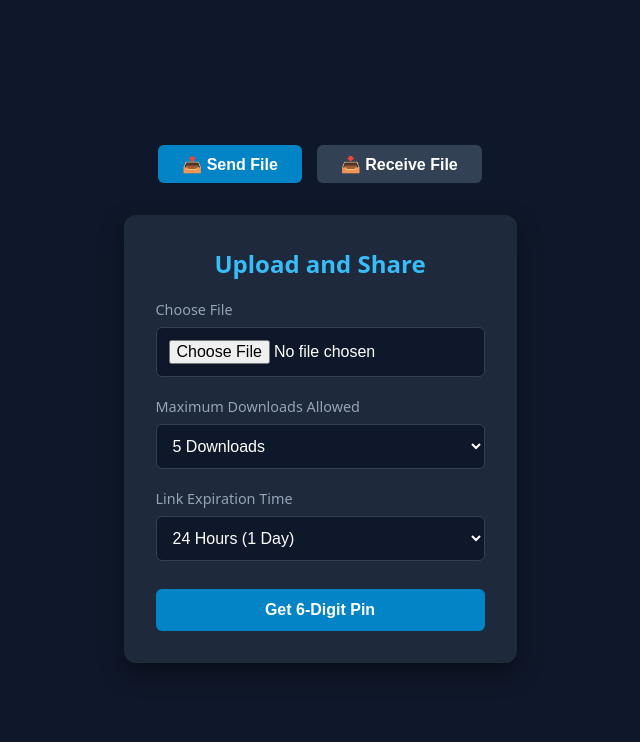
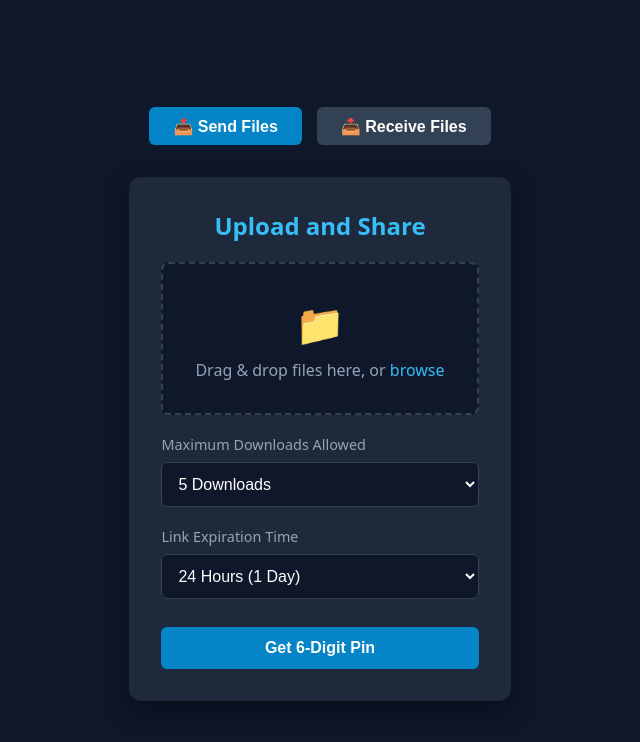
Before and after one commit to TejashwiniDonoju/secure-file-share, a React (Vite) app in the folder frontend/: page / in a window 1280 px wide. Shown: the top 742 px of the page, without its empty margins (320-960 px from the left). Built offline with nearby package versions, Linux system fonts and the light colour scheme.

Commit message:
feat: added drag-and-drop, multi-file zipping and quick-links

```diff
--- a/frontend/src/App.jsx
+++ b/frontend/src/App.jsx
@@ -4,24 +4,22 @@ import React, { useState, useEffect } from 'react';
 const BACKEND_URL = "https://secure-share-backend-gxc5.onrender.com";
 
 export default function App() {
-  const [activeTab, setActiveTab] = useState('send'); // 'send' or 'receive'
+  const [activeTab, setActiveTab] = useState('send');
+
+  // Feature 5: Automatically catch a Pin query parameter on page load
+  useEffect(() => {
+    const params = new URLSearchParams(window.location.search);
+    const urlPin = params.get('pin');
+    if (urlPin && urlPin.length === 6) {
+      setActiveTab('receive');
+    }
+  }, []);
 
   return (
     <div className="app-container" style={{ padding: '20px' }}>
-      {/* Universal Segmented Navigation Control */}
       <div style={{ display: 'flex', justifyContent: 'center', gap: '15px', marginBottom: '2rem' }}>
-        <button
-          onClick={() => setActiveTab('send')}
-          style={{ width: 'auto', background: activeTab === 'send' ? '#0284c7' : '#334155', padding: '0.6rem 1.5rem' }}
-        >
-          📤 Send File
-        </button>
-        <button
-          onClick={() => setActiveTab('receive')}
-          style={{ width: 'auto', background: activeTab === 'receive' ? '#0284c7' : '#334155', padding: '0.6rem 1.5rem' }}
-        >
-          📥 Receive File
-        </button>
+        <button onClick={() => { window.history.pushState({}, '', '/'); setActiveTab('send'); }} style={{ width: 'auto', background: activeTab === 'send' ? '#0284c7' : '#334155', padding: '0.6rem 1.5rem' }}>📤 Send Files</button>
+        <button onClick={() => setActiveTab('receive')} style={{ width: 'auto', background: activeTab === 'receive' ? '#0284c7' : '#334155', padding: '0.6rem 1.5rem' }}>📥 Receive Files</button>
       </div>
 
       {activeTab === 'send' ? <SendView /> : <ReceiveView />}
@@ -30,24 +28,54 @@ export default function App() {
 }
 
 /**
- * 📤 SENDER MODE PANEL
+ * 📤 UPGRADED SENDER PANEL (Drag-and-Drop & Multi-File Support)
  */
 function SendView() {
-  const [file, setFile] = useState(null);
+  const [files, setFiles] = useState([]); // Feature 4: Array for multiple files
   const [downloadLimit, setDownloadLimit] = useState(5);
   const [expiryHours, setExpiryHours] = useState(24);
   const [outputPin, setOutputPin] = useState('');
+  const [isDragging, setIsDragging] = useState(false);
   const [error, setError] = useState('');
   const [loading, setLoading] = useState(false);
 
+  // Feature 2: Drag and Drop Handlers
+  const handleDragOver = (e) => {
+    e.preventDefault();
+    setIsDragging(true);
+  };
+
+  const handleDragLeave = () => {
+    setIsDragging(false);
+  };
+
+  const handleDrop = (e) => {
+    e.preventDefault();
+    setIsDragging(false);
+    if (e.dataTransfer.files) {
+      setFiles([...files, ...Array.from(e.dataTransfer.files)]);
+    }
+  };
+
+  const handleFileSelect = (e) => {
+    if (e.target.files) {
+      setFiles([...files, ...Array.from(e.target.files)]);
+    }
+  };
+
+  const removeFile = (indexToRemove) => {
+    setFiles(files.filter((_, idx) => idx !== indexToRemove));
+  };
+
   const handleUpload = async (e) => {
     e.preventDefault();
-    if (!file) return setError('Please select a file.');
+    if (files.length === 0) return setError('Please select at least one file.');
     setError('');
     setLoading(true);
 
     const formData = new FormData();
-    formData.append('file', file);
+    // Append all selected files to the same payload key name
+    files.forEach((file) => formData.append('files', file));
     formData.append('downloadLimit', downloadLimit);
     formData.append('expiryHours', expiryHours);
 
@@ -63,33 +91,72 @@ function SendView() {
     }
   };
 
+  // Feature 5: Quick-Link generator
+  const getQuickLink = () => `${window.location.origin}/?pin=${outputPin}`;
+
   return (
-    <div className="card">
+    <div className="card" style={{ maxWidth: '520px' }}>
       <h2>Upload and Share</h2>
       {error && <div className="error-box">{error}</div>}
 
       {!outputPin ? (
         <form onSubmit={handleUpload}>
-          <div className="form-group"><label>Choose File</label>
-            <input type="file" onChange={(e) => setFile(e.target.files[0])} required /></div>
+          {/* Drag & Drop Zone */}
+          <div
+            onDragOver={handleDragOver}
+            onDragLeave={handleDragLeave}
+            onDrop={handleDrop}
+            style={{
+              border: isDragging ? '2px dashed #38bdf8' : '2px dashed #334155',
+              background: isDragging ? 'rgba(56, 189, 248, 0.05)' : '#0f172a',
+              padding: '2rem', borderRadius: '8px', textAlign: 'center', cursor: 'pointer', marginBottom: '1.25rem'
+            }}
+            onClick={() => document.getElementById('multi-file-input').click()}
+          >
+            <span style={{ fontSize: '2.5rem', display: 'block', marginBottom: '0.5rem' }}>📁</span>
+            <p style={{ margin: 0, color: '#94a3b8' }}>Drag & drop files here, or <span style={{ color: '#38bdf8' }}>browse</span></p>
+            <input id="multi-file-input" type="file" multiple onChange={handleFileSelect} style={{ display: 'none' }} />
+          </div>
+
+          {/* Selected Files Badge List */}
+          {files.length > 0 && (
+            <div style={{ background: '#0f172a', padding: '0.75rem', borderRadius: '6px', marginBottom: '1.25rem' }}>
+              <label style={{ marginBottom: '0.5rem', fontWeight: 'bold' }}>Selected Files ({files.length}):</label>
+              <ul style={{ listStyle: 'none', padding: 0, margin: 0 }}>
+                {files.map((f, idx) => (
+                  <li key={idx} style={{ display: 'flex', justifyContent: 'space-between', fontSize: '0.85rem', color: '#cbd5e1', padding: '0.25rem 0', borderBottom: '1px solid #1e293b' }}>
+                    <span style={{ overflow: 'hidden', textOverflow: 'ellipsis', whiteSpace: 'nowrap', maxWidth: '80%' }}>📄 {f.name} ({(f.size / (1024 * 1024)).toFixed(2)} MB)</span>
+                    <span onClick={(e) => { e.stopPropagation(); removeFile(idx); }} style={{ color: '#ef4444', cursor: 'pointer', fontWeight: 'bold' }}>✕</span>
+                  </li>
+                ))}
+              </ul>
+            </div>
+          )}
+
           <div className="form-group"><label>Maximum Downloads Allowed</label>
             <select value={downloadLimit} onChange={(e) => setDownloadLimit(e.target.value)}>
               <option value="1">1 Download Only</option>
               <option value="5">5 Downloads</option>
-              <option value="10">10 Downloads</option>
             </select></div>
           <div className="form-group"><label>Link Expiration Time</label>
             <select value={expiryHours} onChange={(e) => setExpiryHours(e.target.value)}>
               <option value="1">1 Hour</option>
               <option value="24">24 Hours (1 Day)</option>
             </select></div>
-          <button type="submit">{loading ? 'Uploading File...' : 'Get 6-Digit Pin'}</button>
+          <button type="submit" disabled={loading || files.length === 0}>
+            {loading ? 'Creating Zip & Syncing...' : 'Get 6-Digit Pin'}
+          </button>
         </form>
       ) : (
         <div className="success-box" style={{ textAlign: 'center' }}>
-          <p style={{ margin: 0, color: '#34d399' }}>🎉 Give this code to your recipient to download the file:</p>
-          <h1 style={{ fontSize: '3.5rem', letterSpacing: '6px', margin: '1rem 0', color: '#38bdf8' }}>{outputPin}</h1>
-          <button onClick={() => setOutputPin('')} className="nav-btn">Upload Another File</button>
+          <p style={{ margin: 0, color: '#34d399' }}>🎉 Share this 6-Digit code or the Quick-Link:</p>
+          <h1 style={{ fontSize: '3.5rem', letterSpacing: '6px', margin: '0.5rem 0', color: '#38bdf8' }}>{outputPin}</h1>
+
+          <div style={{ marginTop: '1.5rem', display: 'flex', flexDirection: 'column', gap: '10px' }}>
+            <button onClick={() => navigator.clipboard.writeText(outputPin)} style={{ background: '#334155' }}>Copy Pin Code</button>
+            <button onClick={() => navigator.clipboard.writeText(getQuickLink())} style={{ background: '#10b981' }}>🔗 Copy Quick-Link URL</button>
+            <button onClick={() => { setOutputPin(''); setFiles([]); }} className="nav-btn">Upload More Files</button>
+          </div>
         </div>
       )}
     </div>
@@ -97,30 +164,35 @@ function SendView() {
 }
 
 /**
- * 📥 RECIPIENT MODE PANEL (Instant 1-Step Download)
+ * 📥 UPGRADED RECIPIENT PANEL (Automated URL parameter checking)
  */
 function ReceiveView() {
   const [pin, setPin] = useState('');
   const [error, setError] = useState('');
   const [loading, setLoading] = useState(false);
 
-  const handleDownload = async (e) => {
-    e.preventDefault();
+  // Feature 5: Automatically pull pin from parameters and download
+  useEffect(() => {
+    const params = new URLSearchParams(window.location.search);
+    const urlPin = params.get('pin');
+    if (urlPin && urlPin.length === 6) {
+      setPin(urlPin);
+      executeDirectDownload(urlPin);
+    }
+  }, []);
+
+  const executeDirectDownload = async (targetPin) => {
     setError('');
     setLoading(true);
-
     try {
-      // Direct call to the backend GET route to stream file immediately
-      const response = await fetch(`${BACKEND_URL}/api/download-by-pin/${pin}`);
-
+      const response = await fetch(`${BACKEND_URL}/api/download-by-pin/${targetPin}`);
       if (!response.ok) {
         const errData = await response.json();
-        throw new Error(errData.error || 'Invalid code or file has expired.');
+        throw new Error(errData.error || 'Invalid code or archive expired.');
       }
 
-      // Read file headers to know the original file name
       const contentDisposition = response.headers.get('content-disposition');
-      let fileName = 'downloaded_file';
+      let fileName = 'shared_bundle.zip';
       if (contentDisposition && contentDisposition.includes('filename=')) {
         fileName = contentDisposition.split('filename=')[1].replace(/"/g, '');
       }
@@ -134,7 +206,9 @@ function ReceiveView() {
       a.click();
       a.remove();
 
-      setPin(''); // Reset code input on successful download
+      // Clean up URL parameters after successful delivery
+      window.history.pushState({}, '', '/');
+      setPin('');
     } catch (err) {
       setError(err.message);
     } finally {
@@ -144,24 +218,20 @@ function ReceiveView() {
 
   return (
     <div className="card">
-      <h2>Receive File</h2>
+      <h2>Receive Files</h2>
       {error && <div className="error-box">{error}</div>}
 
-      <form onSubmit={handleDownload}>
+      <form onSubmit={(e) => { e.preventDefault(); executeDirectDownload(pin); }}>
         <div className="form-group">
           <label>Enter 6-Digit Code</label>
           <input
-            type="text"
-            maxLength="6"
-            placeholder="e.g., 123456"
-            value={pin}
-            onChange={(e) => setPin(e.target.value)}
-            required
+            type="text" maxLength="6" placeholder="e.g., 123456" value={pin}
+            onChange={(e) => setPin(e.target.value)} required
             style={{ textAlign: 'center', fontSize: '1.5rem', letterSpacing: '4px' }}
           />
         </div>
         <button type="submit" disabled={loading}>
-          {loading ? 'Downloading...' : 'Download File'}
+          {loading ? 'Downloading Archive...' : 'Download Files'}
         </button>
       </form>
     </div>
```
Also changed, not shown: 1 other file (tests, documents, lock files or other folders).
